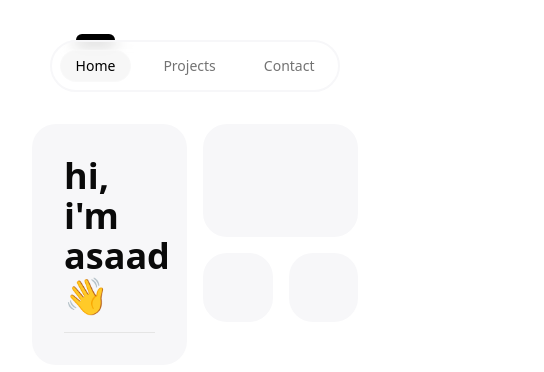
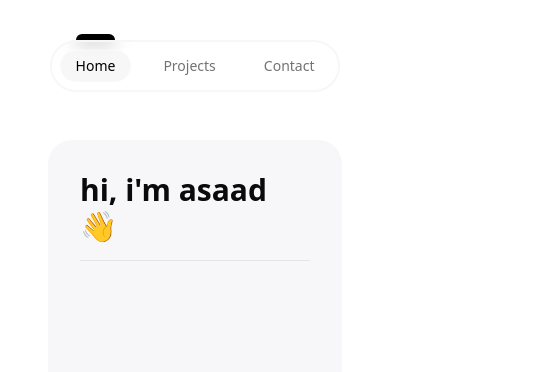
Before and after one commit to asaadbahmed/asaadbahmed.github.io, a React (Vite) app: page / in a window 390 px wide. Shown: the top 372 px of the page, 544 px wide, since content can reach past the window. Built offline with nearby package versions, Linux system fonts and the light colour scheme.

Commit message:
made the grid responsive

```diff
--- a/src/App.tsx
+++ b/src/App.tsx
@@ -18,38 +18,105 @@ function App() {
       <div className="flex flex-col items-center mb-10 sticky top-10 z-50">
         <Navbar />
       </div>
-      <div className="max-w-6xl mx-auto">
-        <div className="grid grid-cols-4 grid-rows-2 gap-4">
+      <div className="max-w-6xl mx-auto p-4 mb-10">
+        <div
+          className="
+      grid gap-4
+      grid-cols-1
+      lg:grid-cols-4 lg:grid-rows-2
+    "
+        >
           {/* hero tile */}
-          <div className="flex flex-col bg-[rgb(247,247,249)] col-span-2 row-span-2 aspect-square rounded-3xl p-8 gap-4">
-            <div className="text-left text-4xl font-semibold cursor-default">
+          <div
+            className="
+        flex flex-col bg-[rgb(247,247,249)]
+        col-span-1 lg:col-span-2 lg:row-span-2
+        aspect-[4/5] lg:aspect-square
+        rounded-3xl p-8 gap-4
+      "
+          >
+            <div className="text-left text-3xl md:text-4xl font-semibold cursor-default">
               hi, i'm asaad{" "}
-              <span
-                className="inline-block
-    [transform-origin:70%_70%]
-    hover:animate-[wave-hand_2.3s_linear]"
-              >
+              <span className="inline-block [transform-origin:70%_70%] hover:animate-[wave-hand_2.3s_linear]">
                 👋
               </span>
             </div>
-            <Separator/>
+            <Separator />
           </div>
+
           {/* current work (anytimeoutfits.com) */}
-          <div className="bg-[rgb(247,247,249)] col-span-2 row-span-1 rounded-3xl p-4"></div>
+          <div
+            className="
+        bg-[rgb(247,247,249)]
+        col-span-1 lg:col-span-2 lg:row-span-1
+        aspect-[4/5] lg:aspect-[16/9]
+        rounded-3xl p-4
+      "
+          ></div>
+
           {/* barcode generator project */}
-          <div className="bg-[rgb(247,247,249)] col-span-1 row-span-1 aspect-square rounded-3xl p-8"></div>
+          <div
+            className="
+        bg-[rgb(247,247,249)]
+        aspect-[4/5] lg:aspect-square
+        rounded-3xl p-8
+      "
+          ></div>
+
           {/* email sorter project */}
-          <div className="bg-[rgb(247,247,249)] col-span-1 row-span-1 aspect-square rounded-3xl p-8"></div>
+          <div
+            className="
+        bg-[rgb(247,247,249)]
+        aspect-[4/5] lg:aspect-square
+        rounded-3xl p-8
+      "
+          ></div>
+
           {/* inventory manager project */}
-          <div className="bg-[rgb(247,247,249)] col-span-1 row-span-2 aspect-[9/18] rounded-3xl p-8"></div>
+          <div
+            className="
+        bg-[rgb(247,247,249)]
+        aspect-[4/5] lg:aspect-[9/18]
+        rounded-3xl p-8
+      "
+          ></div>
+
           {/* eebot/robot project */}
-          <div className="bg-[rgb(247,247,249)] col-span-1 row-span-2 aspect-[9/18] rounded-3xl p-8"></div>
+          <div
+            className="
+        bg-[rgb(247,247,249)]
+        aspect-[4/5] lg:aspect-[9/18]
+        rounded-3xl p-8
+      "
+          ></div>
+
           {/* some random project */}
-          <div className="bg-[rgb(247,247,249)] col-span-1 row-span-2 aspect-[9/18] rounded-3xl p-8"></div>
+          <div
+            className="
+        bg-[rgb(247,247,249)]
+        aspect-[4/5] lg:aspect-[9/18]
+        rounded-3xl p-8
+      "
+          ></div>
+
           {/* some random project */}
-          <div className="bg-[rgb(247,247,249)] col-span-1 row-span-2 aspect-[9/18] rounded-3xl p-8"></div>
-          {/* infinite moving tech stack  */}
-          <div className="bg-[rgb(247,247,249)] col-span-4 row-span-1 aspect-[16/2] rounded-3xl p-8"></div>
+          <div
+            className="
+        bg-[rgb(247,247,249)]
+        aspect-[4/5] lg:aspect-[9/18]
+        rounded-3xl p-8
+      "
+          ></div>
+
+          {/* infinite moving tech stack */}
+          <div
+            className="
+        bg-[rgb(247,247,249)]
+        col-span-1 lg:col-span-4 lg:row-span-1
+        aspect-[4/3] lg:aspect-[16/2]
+        rounded-3xl p-8
+      "
+          ></div>
         </div>
       </div>
     </div>
```
